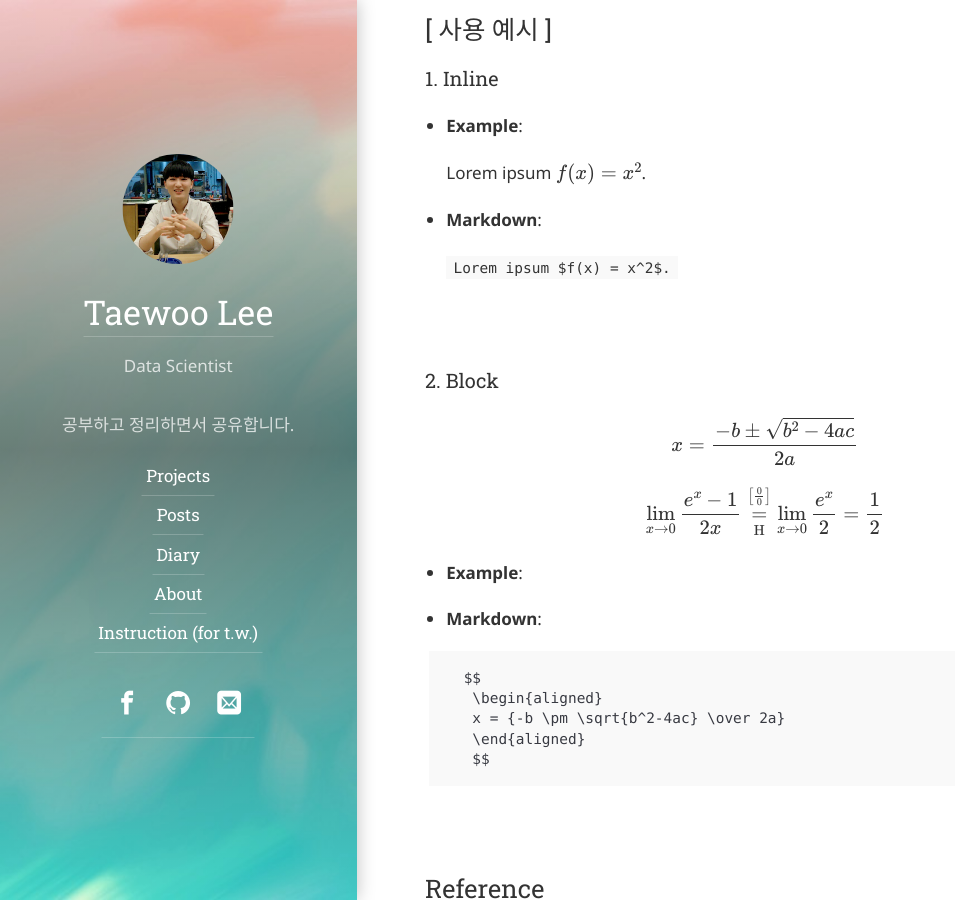
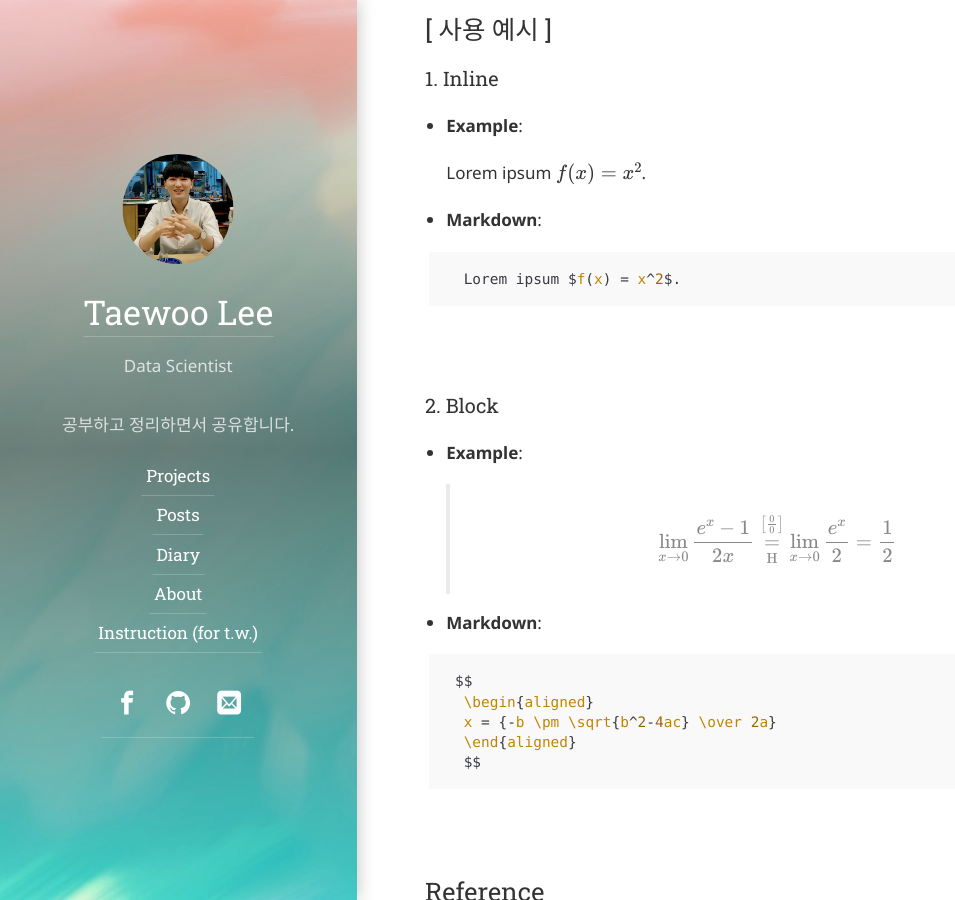
Before and after one commit to TaeWoo21/past_TaeWoo21.github.io, a Jekyll site: the page built from posts/_posts/2021-03-31-github_blog_mathjax.md, in a window 1280 px wide and 900 px high, scrolled down 3066 px. Shown: the whole window, without its empty margins (0-955 px from the left). Built offline with Jekyll 4.4.1, drawn with Linux system fonts in a browser that asks for light colours; some web fonts are replaced; formulas are drawn with MathJax 3; comment, search, counter and statistics services are not loaded.

Commit message:
post update

````diff
--- a/posts/_posts/2021-03-31-github_blog_mathjax.md
+++ b/posts/_posts/2021-03-31-github_blog_mathjax.md
@@ -101,37 +101,31 @@ use_math: true
 
 - <b>Markdown</b>:
 
-	```Lorem ipsum $f(x) = x^2$.```
+	```latex
+	Lorem ipsum $f(x) = x^2$.
+	```
 
 ### 2. Block
 
-$$
-\begin{aligned}
-x = {-b \pm \sqrt{b^2-4ac} \over 2a}
-\end{aligned}
-$$
-
-$$
-\lim_{x\to 0}{\frac{e^x-1}{2x}}
-\overset{\left[\frac{0}{0}\right]}{\underset{\mathrm{H}}{=}}
-\lim_{x\to 0}{\frac{e^x}{2}}={\frac{1}{2}}
-$$
-
-
-
 - <b>Example</b>:
 
+	>
+	$$
+	\lim_{x\to 0}{\frac{e^x-1}{2x}}
+	\overset{\left[\frac{0}{0}\right]}{\underset{\mathrm{H}}{=}}
+	\lim_{x\to 0}{\frac{e^x}{2}}={\frac{1}{2}}
+	$$
 
 
 - <b>Markdown</b>:
 
-    ```
-    $$
-	 \begin{aligned}
-	 x = {-b \pm \sqrt{b^2-4ac} \over 2a}
-	 \end{aligned}
-	 $$
-	 ```
+	```latex
+   $$
+	\begin{aligned}
+	x = {-b \pm \sqrt{b^2-4ac} \over 2a}
+	\end{aligned}
+	$$
+	```
 
 
 ## Reference
````
